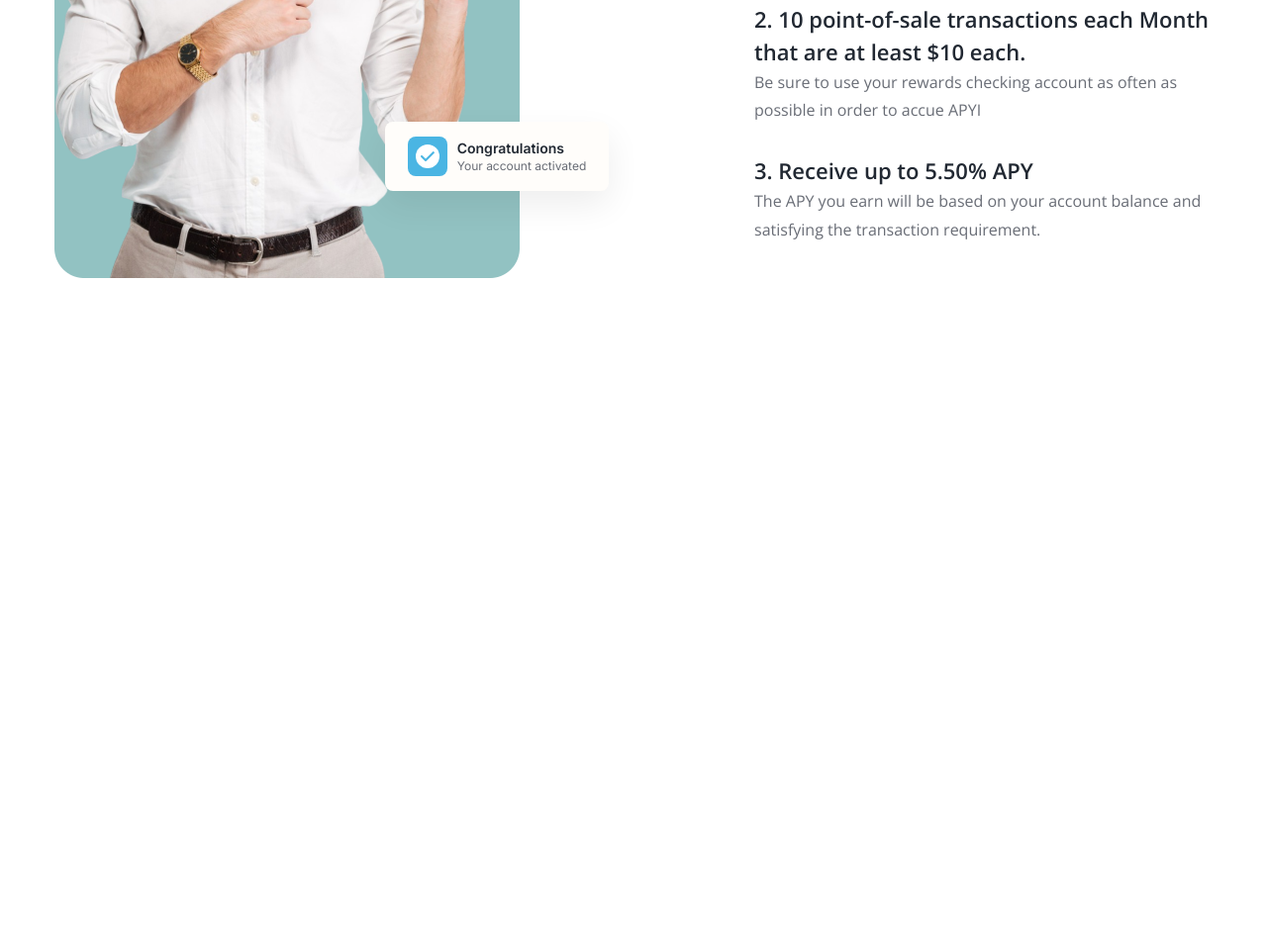
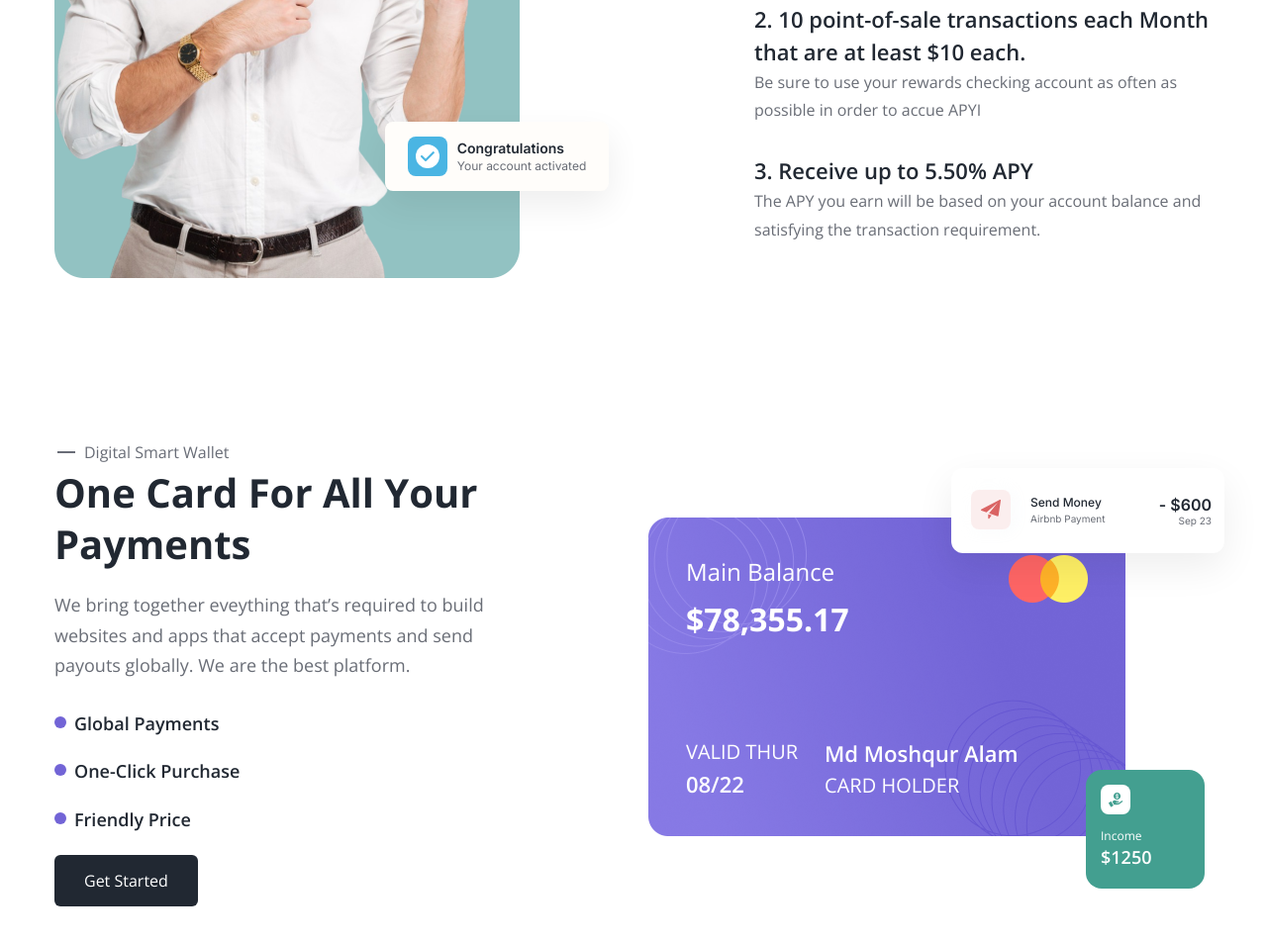
Before and after one commit to Lukas952003/html-css-project-5, a plain HTML site: page index.html in a window 1280 px wide. Shown: the part 1148-2102 px from the top of the page at 99% size. Drawn offline with nearby package versions, Linux system fonts and the light colour scheme.

Commit message:
finished payments

```diff
--- a/assets/css/style.css
+++ b/assets/css/style.css
@@ -469,3 +469,158 @@ a {
   font-weight: 400;
   line-height: 1.8;
 }
+
+/* Payments */
+.payments {
+  margin-top: 80px;
+  padding-top: 80px;
+}
+
+.payments__inner {
+  display: flex;
+}
+
+.payments__heading {
+  width: 470px;
+}
+
+.payments__left-desc {
+  margin-top: -50px;
+  width: 470px;
+  color: #696d76;
+  font-family: "Open Sans";
+  font-size: 1.8rem;
+  font-weight: 400;
+  line-height: 1.7;
+}
+
+.payment__list {
+  margin-top: 28px;
+  margin-bottom: 38px;
+  margin-left: 20px;
+}
+
+.payments__item {
+  position: relative;
+  color: var(--second-color);
+  font-family: "Open Sans";
+  font-size: 1.8rem;
+  font-weight: 600;
+  line-height: 1.7;
+  margin-bottom: 18px;
+}
+.payments__item::before {
+  position: absolute;
+  left: -20px;
+  top: 8px;
+  content: "";
+  width: 12px;
+  height: 12px;
+  border-radius: 50%;
+  background-color: #7264d6;
+}
+
+.payments__btn {
+  margin-top: 20px;
+  padding: 15px 30px;
+}
+
+.payments__inner-right {
+  padding-top: 80px;
+  margin-left: 130px;
+  position: relative;
+}
+
+.payments__decor-01 {
+  position: absolute;
+  top: 30px;
+  right: -100px;
+  display: flex;
+  width: 276px;
+  height: 86px;
+  border-radius: 12px;
+  background: #fff;
+  box-shadow: 0px 14px 38px 0px rgba(0, 0, 0, 0.07);
+  align-items: center;
+  justify-content: space-between;
+}
+
+.paymentS__decor-01-left {
+  display: flex;
+  align-items: center;
+}
+
+.payments__card {
+  display: inline-block;
+  width: 482px;
+  height: 322px;
+}
+
+.payments__decor-desc {
+  color: #212832;
+  font-family: Inter;
+  font-size: 1.2rem;
+  font-weight: 500;
+}
+
+.payments__decor-desc-wrap {
+  color: #696d76;
+  font-family: Inter;
+  font-size: 1rem;
+  font-weight: 400;
+}
+
+.payments__decor-01-right {
+  padding-right: 13px;
+}
+
+.payments__price {
+  color: var(--second-color);
+  text-align: right;
+  font-family: Inter;
+  font-size: 1.6rem;
+  font-weight: 600;
+}
+
+.payments__month {
+  margin-top: 3px;
+  display: block;
+  color: #696d76;
+  font-family: Inter;
+  font-size: 1rem;
+  font-weight: 400;
+  text-align: right;
+}
+
+.payments__decor-02 {
+  position: absolute;
+  bottom: 0;
+  right: -80px;
+}
+
+.payments__decor-02-container {
+  width: 120px;
+  height: 120px;
+  border-radius: 16px;
+  background: #439f90;
+  padding: 15px;
+}
+
+.payments__decor-02-img {
+  margin-bottom: 14px;
+}
+
+.payments__decor-02-desc {
+  margin-bottom: 6px;
+  color: #fff;
+  font-family: "Open Sans";
+  font-size: 1.2rem;
+  font-weight: 400;
+}
+
+.paymetns__decor-02-price {
+  color: #fff;
+  font-family: "Open Sans";
+  font-size: 1.8rem;
+  font-weight: 600;
+}
--- a/index.html
+++ b/index.html
@@ -159,11 +159,15 @@
             </p>
 
             <div class="hero__email">
-              <input
-                type="text"
-                class="hero__input"
-                placeholder="Your email address"
-              />
+              <form class="hero__form">
+                <input
+                  type="email"
+                  class="hero__input"
+                  placeholder="Your email address"
+                  pattern="[a-z0-9._%+-]+@[a-z0-9.-]+\.[a-z]{2,4}$"
+                  required
+                />
+              </form>
               <a href="#!" class="btn hero__button-email">Get Started</a>
             </div>
             <p class="hero__note">
@@ -293,6 +297,72 @@
           </div>
         </div>
       </section>
+
+      <!-- Payments -->
+      <section class="payments">
+        <div class="container">
+          <div class="payments__inner">
+            <section class="payments__inner-left">
+              <p class="work__right-desc hero__desc">Digital Smart Wallet</p>
+              <h3 class="work__right-heading payments__heading">
+                One Card For All Your Payments
+              </h3>
+              <p class="payments__left-desc">
+                We bring together eveything that’s required to build websites
+                and apps that accept payments and send payouts globally. We are
+                the best platform.
+              </p>
+              <ul class="payment__list">
+                <li class="payments__item">Global Payments</li>
+                <li class="payments__item">One-Click Purchase</li>
+                <li class="payments__item">Friendly Price</li>
+              </ul>
+              <a href="#!" class="btn payments__btn">Get Started</a>
+            </section>
+            <div class="payments__inner-right">
+              <img
+                src="./assets/img/payments-card.png"
+                alt=""
+                class="payments__card"
+              />
+              <div class="payments__decor-01">
+                <div class="paymentS__decor-01-left">
+                  <figure class="payments__decor-01-image">
+                    <img
+                      src="./assets/img/payments-plane.svg"
+                      alt=""
+                      class="payments__decor-01-img"
+                    />
+                  </figure>
+                  <div class="payments__decor-desc-container">
+                    <p class="payments__decor-desc">Send Money</p>
+                    <span class="payments__decor-desc-wrap"
+                      >Airbnb Payment</span
+                    >
+                  </div>
+                </div>
+                <div class="payments__decor-01-right">
+                  <p class="payments__price">- $600</p>
+                  <span class="payments__month">Sep 23</span>
+                </div>
+              </div>
+              <div class="payments__decor-02">
+                <div class="payments__decor-02-container">
+                  <img
+                    src="./assets/img/payments-money.svg"
+                    alt=""
+                    class="payments__decor-02-img"
+                  />
+                  <div class="payments__decor-02-content">
+                    <p class="payments__decor-02-desc">Income</p>
+                    <span class="paymetns__decor-02-price">$1250</span>
+                  </div>
+                </div>
+              </div>
+            </div>
+          </div>
+        </div>
+      </section>
     </main>
   </body>
 </html>
```
Also changed, not shown: assets/img/payments-card.png (added), assets/img/payments-money.svg (added), assets/img/payments-plane.svg (added).
